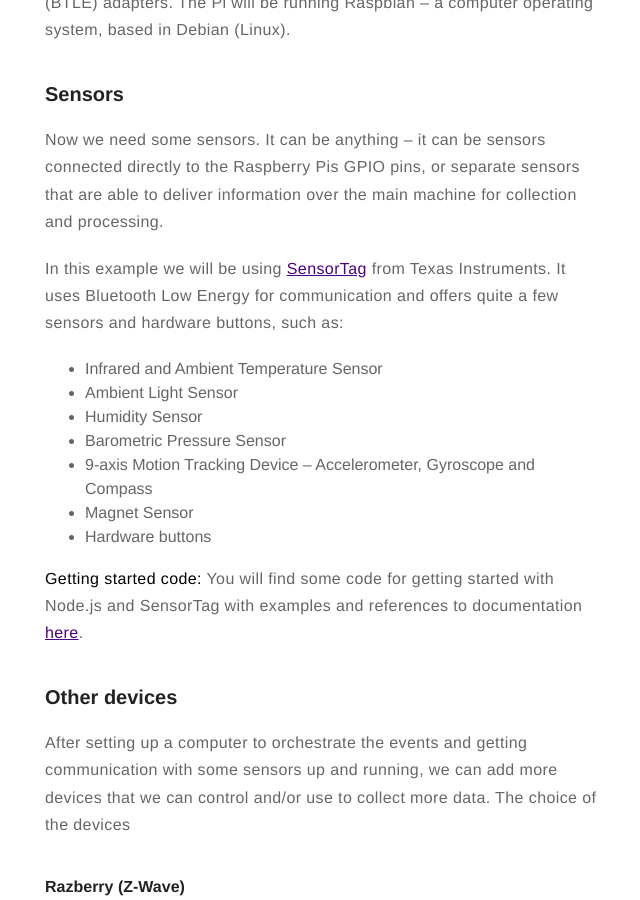
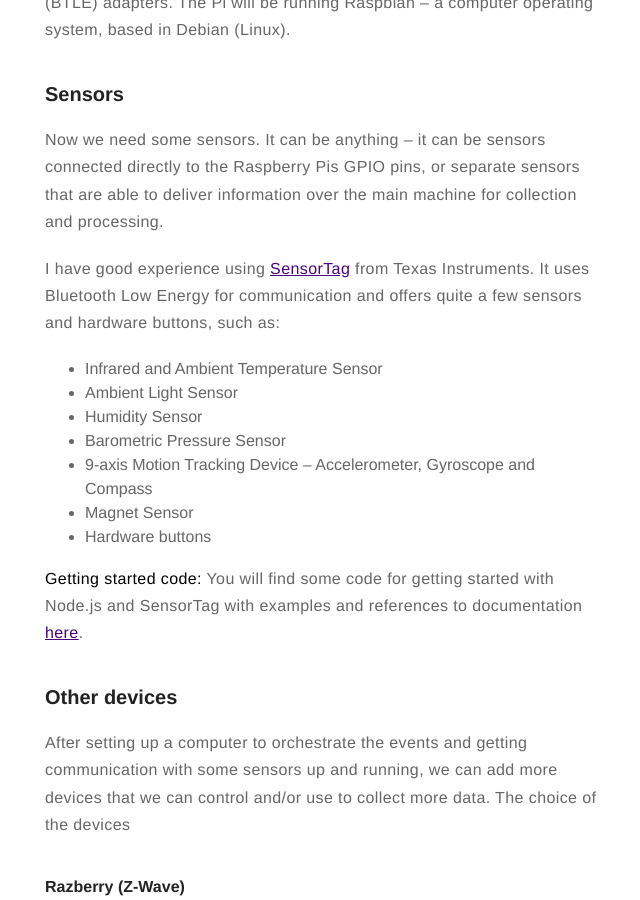
Before and after one commit to mehmandarov/mehmandarov.github.io, a Jekyll site: the page built from _posts/2017-03-16-iot-prototyping-startup-kit.markdown, in a window 1280 px wide and 900 px high, scrolled down 1241 px. Shown: the whole window, without its empty margins (315-955 px from the left). Built offline with Jekyll 4.4.1, drawn with Linux system fonts in a browser that asks for light colours.

Commit message:
Minor edits

```diff
--- a/_posts/2017-03-16-iot-prototyping-startup-kit.markdown
+++ b/_posts/2017-03-16-iot-prototyping-startup-kit.markdown
@@ -43,7 +43,7 @@
 ### Sensors
 Now we need some sensors. It can be anything – it can be sensors connected directly to the Raspberry Pis GPIO pins, or separate sensors that are able to deliver information over the main machine for collection and processing.
 
-In this example we will be using [SensorTag][2] from Texas Instruments. It uses Bluetooth Low Energy for communication and offers quite a few sensors and hardware buttons, such as:
+I have good experience using [SensorTag][2] from Texas Instruments. It uses Bluetooth Low Energy for communication and offers quite a few sensors and hardware buttons, such as:
 
 * Infrared and Ambient Temperature Sensor
 * Ambient Light Sensor
```
